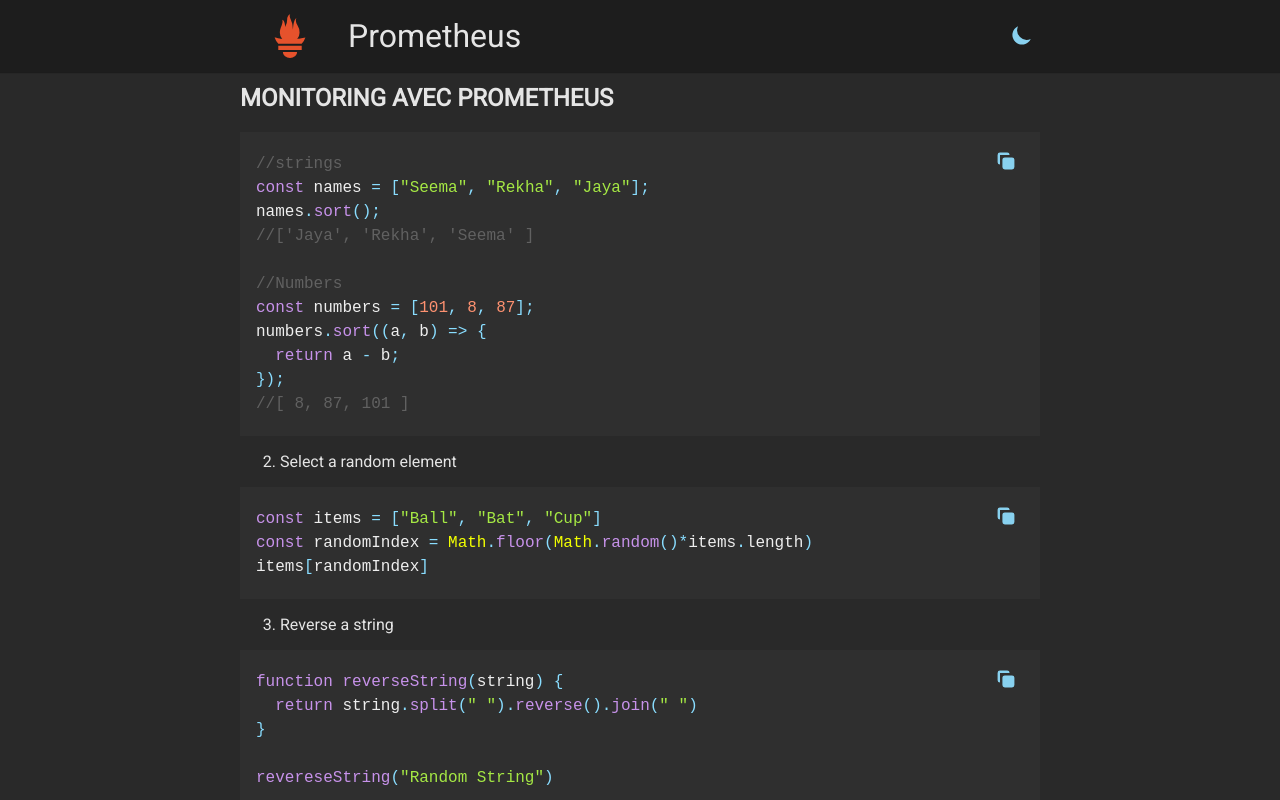
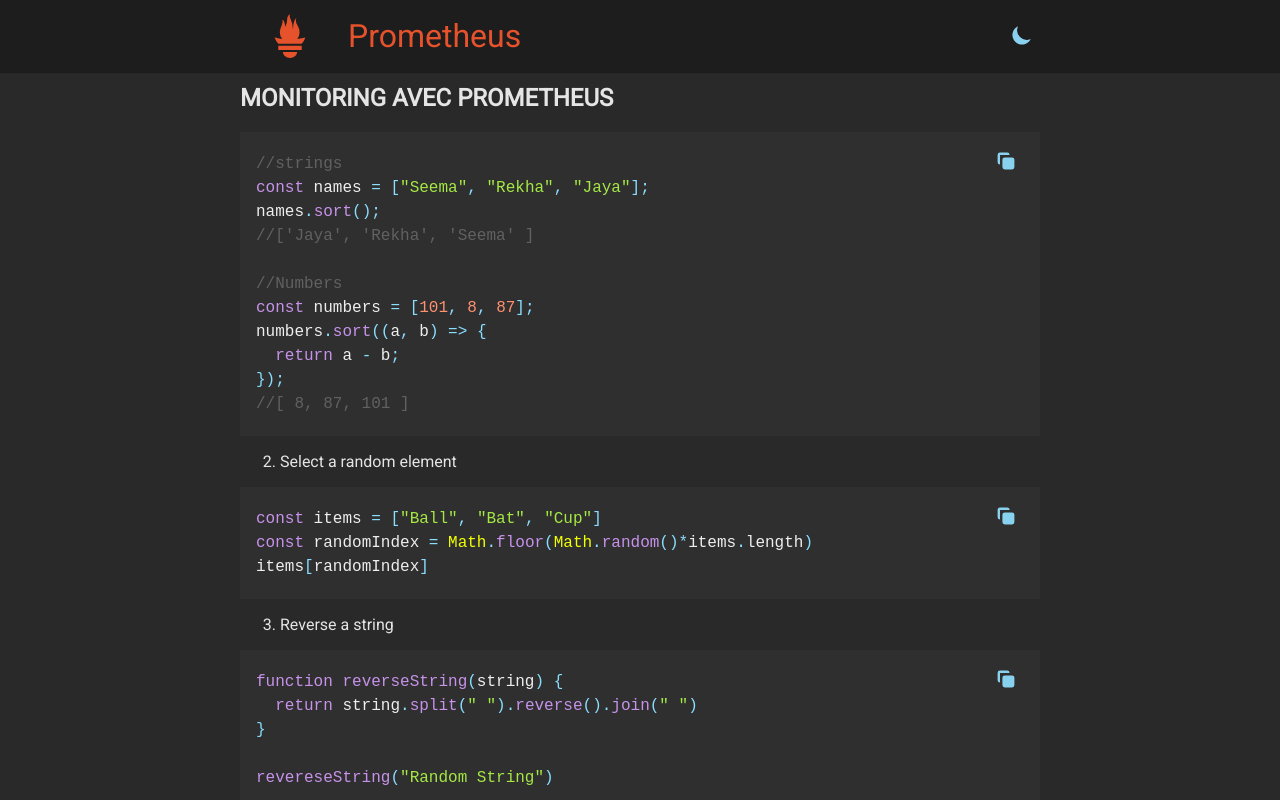
Before and after one commit to Aliyoub/prometheus, a React (Create React App) app: page / in a window 1280 px wide. Shown: the top 800 px of the page. Built offline with nearby package versions, Linux system fonts and the light colour scheme.

Commit message:
first commit

```diff
--- a/src/index.css
+++ b/src/index.css
@@ -60,7 +60,8 @@ header .logo span {
 
 
 header .logo span.title {
- font-size: 2rem
+ font-size: 2rem;
+ color: #E6522B
 }
 
 /* Post */
```
